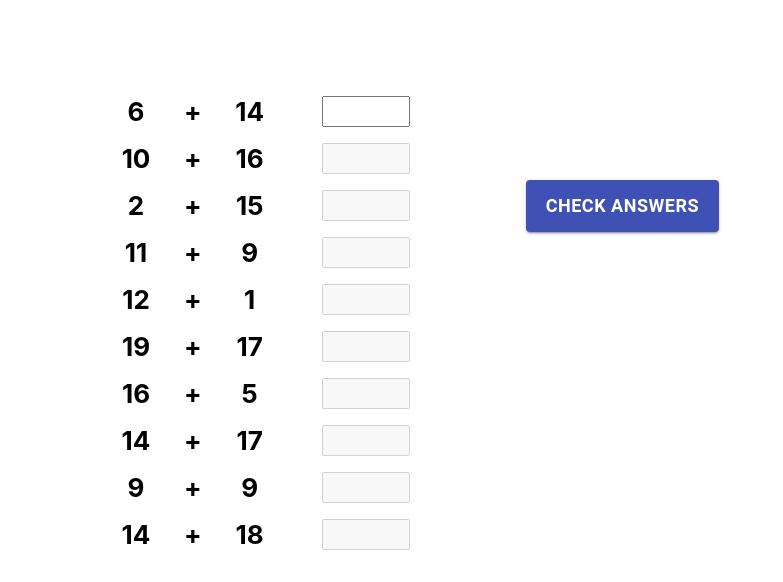
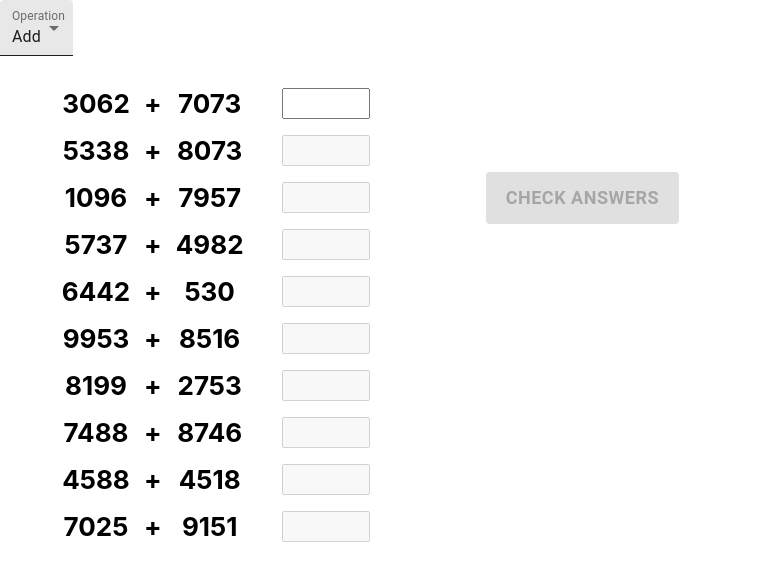
Before and after one commit to seren1ty/math-sight, a React (Create React App) app: page /#/a in a window 1280 px wide. Before the commit this address led to /#/s. Shown: the top 582 px of the page, without its empty margins (0-783 px from the left). Built offline with nearby package versions, Linux system fonts and the light colour scheme.

Commit message:
Add ability to select operation type

```diff
--- /dev/null
+++ b/src/components/mathContainer.component.tsx
@@ -0,0 +1,40 @@
+import { Box, FormControl, InputLabel, MenuItem, Select } from '@material-ui/core';
+import MathQuestions from 'components/mathQuestions.component'
+import { Operation } from 'model/mathQuestion';
+import React from 'react'
+
+type MathContainerProps = {
+    numberRange: number;
+}
+
+const MathContainer = ({ numberRange }: MathContainerProps) => {
+  const [operationType, setOperationType] = React.useState(Operation.ADD);
+
+  const handleChange = React.useCallback((e: React.ChangeEvent<{value: unknown}>) => {
+    setOperationType(e.target.value as Operation);
+  }, []);
+
+  return (
+    <Box>
+      <Box>
+        <FormControl variant="filled">
+          <InputLabel id="demo-simple-select-filled-label">Operation</InputLabel>
+          <Select
+            labelId="demo-simple-select-filled-label"
+            id="demo-simple-select-filled"
+            value={operationType}
+            onChange={handleChange}
+          >
+            <MenuItem value={Operation.ADD}>Add</MenuItem>
+            <MenuItem value={Operation.MINUS}>Minus</MenuItem>
+            <MenuItem value={Operation.MULTIPLY}>Multiply</MenuItem>
+            <MenuItem value={Operation.DIVIDE}>Divide</MenuItem>
+          </Select>
+        </FormControl>
+      </Box>
+      <MathQuestions numberRange={numberRange} operationType={operationType} />
+    </Box>
+  );
+}
+
+export default MathContainer;
--- a/src/components/math.component.tsx
+++ b/src/components/mathQuestions.component.tsx
@@ -3,11 +3,12 @@ import { MathQuestion, Operation } from "model/mathQuestion";
 import React from "react";
 import styled from "styled-components";
 
-type MathProps = {
+type MathQuestionsProps = {
   numberRange: number;
+  operationType: Operation;
 }
 
-const MathComponent = (props: MathProps) => {
+const MathQuestions = ({ numberRange, operationType }: MathQuestionsProps) => {
 
   const [questions, setQuestions] = React.useState<MathQuestion[]>([]);
   const [answers, setAnswers] = React.useState<number[]>([]);
@@ -28,15 +29,15 @@ const MathComponent = (props: MathProps) => {
     const newQuestions: MathQuestion[] = [];
 
     for (let idx = 0; idx < 10; idx++) {
-      const numA = Math.floor(Math.random() * props.numberRange);
-      const numB = Math.floor(Math.random() * props.numberRange);
+      const numA = Math.floor(Math.random() * numberRange);
+      const numB = Math.floor(Math.random() * numberRange);
 
-      const question = new MathQuestion(idx, numA, numB, Operation.ADD);
+      const question = new MathQuestion(idx, numA, numB, operationType);
       newQuestions.push(question);
     }
 
     setQuestions(newQuestions);
-  }, []);
+  }, [numberRange, operationType]);
 
   const getOperationIcon = React.useCallback((operation: Operation) => {
     switch(operation) {
@@ -71,10 +72,10 @@ const MathComponent = (props: MathProps) => {
 
   React.useEffect(() => {
     generateQuestions();
-  }, [])
+  }, [operationType]);
 
   return (
-    <Box display="flex" marginX={10} marginY={10}>
+    <Box display="flex" marginX={5} marginY={2}>
       <Box flexDirection="column">
       {
         questions.map((question) => (
@@ -110,7 +111,7 @@ const MathComponent = (props: MathProps) => {
           variant="contained"
           color="primary"
           onClick={() => setShowResults(true)}
-          /* disabled={answers.length < questions.length} */
+          disabled={answers.length < questions.length}
         >
           Check Answers
         </StyledCheckAnswers>
@@ -123,7 +124,7 @@ const MathComponent = (props: MathProps) => {
   );
 };
 
-export default MathComponent;
+export default MathQuestions;
 
 const StyledAnswerInput = styled.input`
   width: 80px;
--- a/src/pages/a.tsx
+++ b/src/pages/a.tsx
@@ -1,11 +1,11 @@
-import MathComponent from 'components/math.component'
-import React from 'react'
+import { Box } from '@material-ui/core';
+import MathContainer from 'components/mathContainer.component';
 
 const APage = () => {
   return (
-    <div>
-      <MathComponent numberRange={10000} />
-    </div>
+    <Box>
+      <MathContainer numberRange={10000} />
+    </Box>
   )
 }
 
--- a/src/pages/s.tsx
+++ b/src/pages/s.tsx
@@ -1,12 +1,12 @@
-import MathComponent from 'components/math.component'
-import React from 'react'
+import { Box } from '@material-ui/core';
+import MathContainer from 'components/mathContainer.component';
 
 const SPage = () => {
   return (
-    <div>
-      <MathComponent numberRange={20} />
-    </div>
-  )
+    <Box>
+      <MathContainer numberRange={20} />
+    </Box>
+  );
 }
 
 export default SPage;
```
